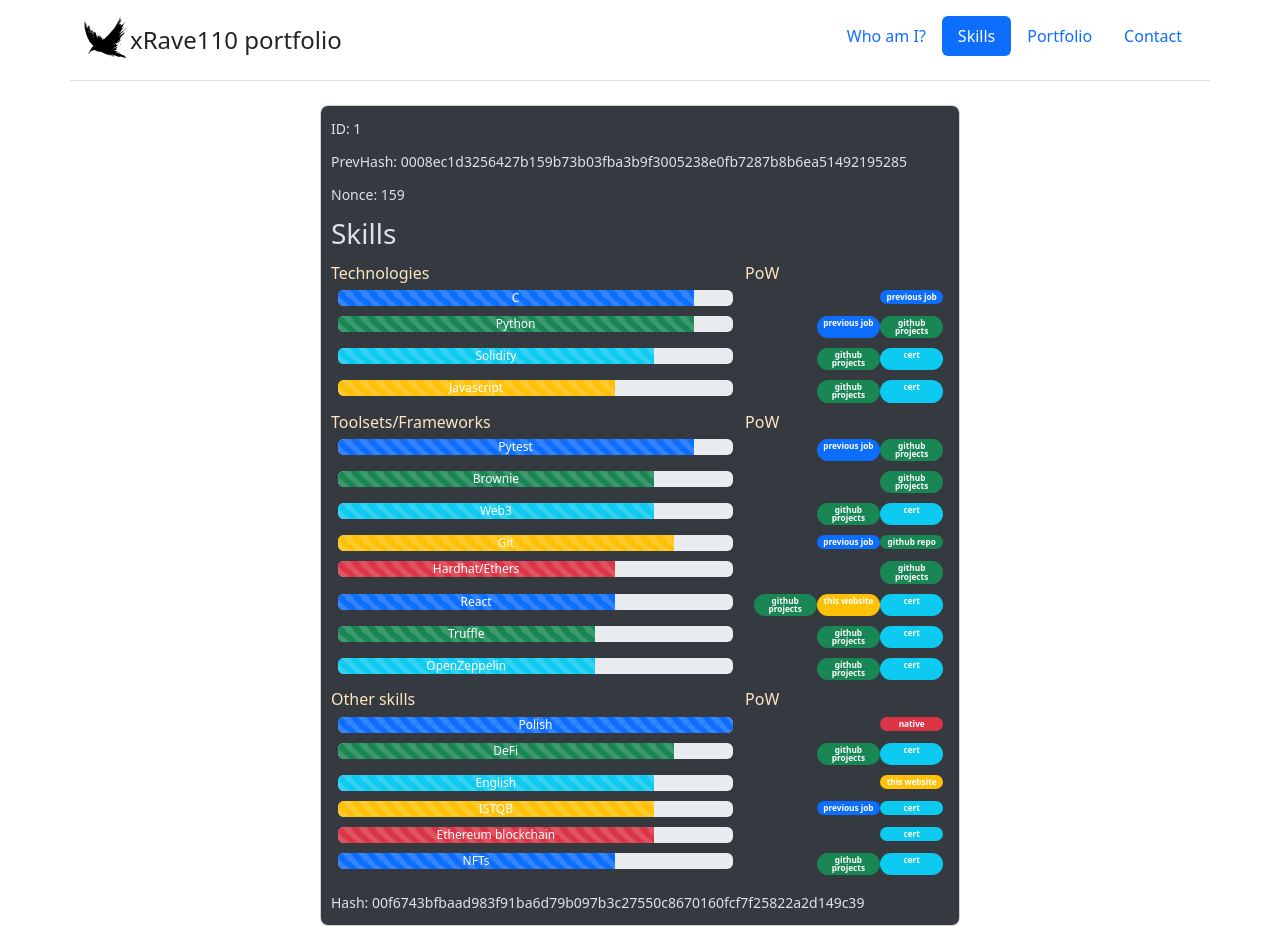
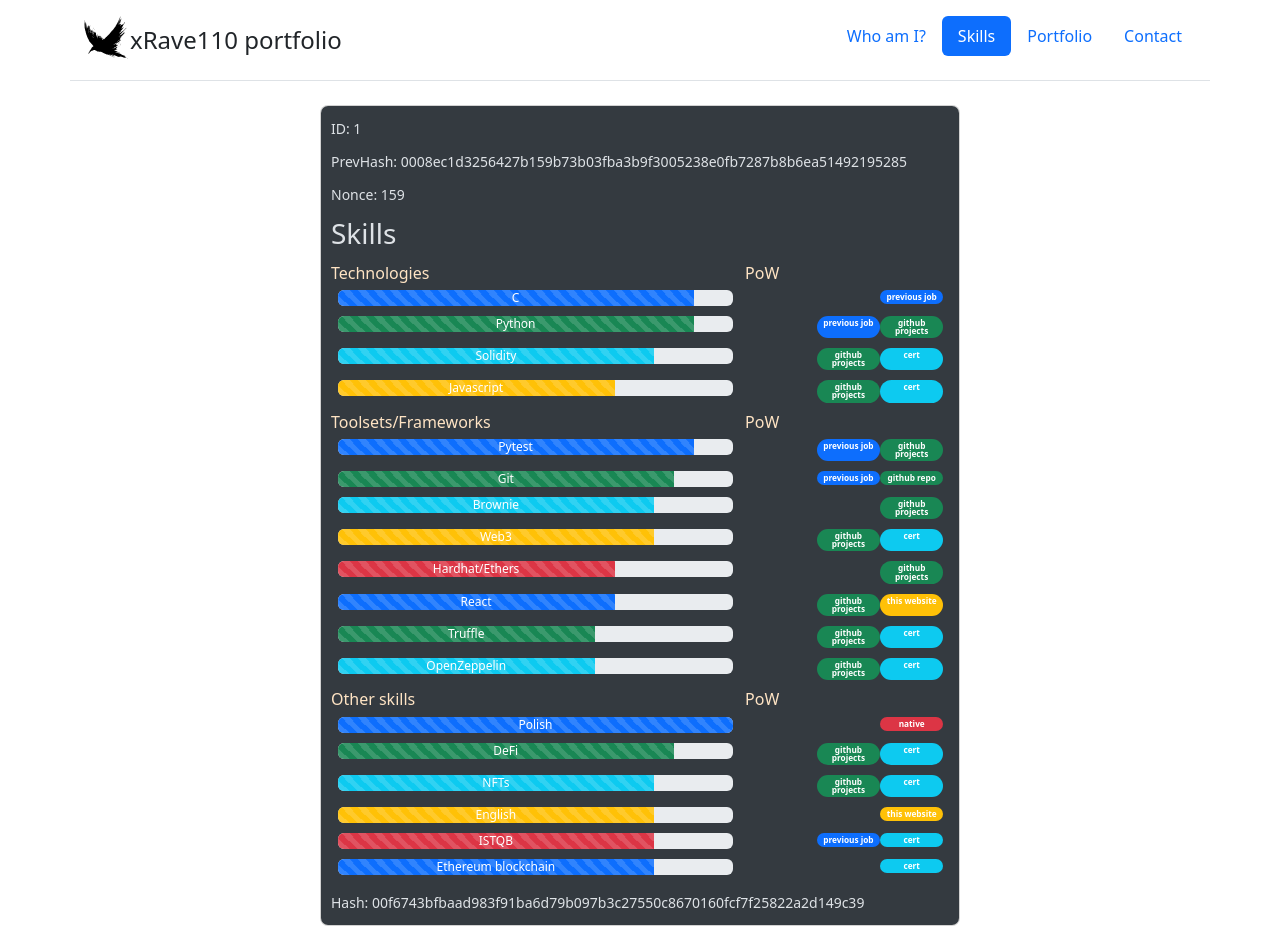
Before and after one commit to xrave110/portfolio, a React (Create React App) app: page / in a window 1280 px wide. Both pictures are taken after a click on the link "Skills". Built offline with nearby package versions, Linux system fonts and the light colour scheme.

Commit message:
Porfolio and skills update

```diff
--- a/src/components/blocks/Portfolio.js
+++ b/src/components/blocks/Portfolio.js
@@ -21,6 +21,16 @@ const Projects = ({ currentState }) => {
             'link': 'https://github.com/xrave110/flashloan'
         },
         {
+            'title': 'Multi Sig Vault',
+            'desc': 'Vault contract with multiple signatures with full unit tests',
+            'link': 'https://github.com/xrave110/MultiSigVault'
+        },
+        {
+            'title': 'OWNly Twitter',
+            'desc': 'Platform which allows to get funding for creators using NFTs - twitter feature',
+            'link': 'https://github.com/dukepat/OWNly_Twitter/tree/main/contracts'
+        },
+        {
             'title': 'User Dashboard',
             'desc': 'User dashboard created with moralis SDK',
             'link': 'https://github.com/xrave110/UserDashboard'
@@ -29,11 +39,6 @@ const Projects = ({ currentState }) => {
             'title': 'DeFi brownie',
             'desc': 'Full stack defi project with brownie',
             'link': 'https://github.com/xrave110/defi_brownie'
-        },
-        {
-            'title': 'Multi Sig Vault',
-            'desc': 'Vault contract with multiple signatures with full unit tests',
-            'link': 'https://github.com/xrave110/MultiSigVault'
         },
         {
             'title': 'DAO',
@@ -46,10 +51,11 @@ const Projects = ({ currentState }) => {
             'link': 'https://github.com/xrave110/Lottery'
         },
         {
-            'title': 'Knight Game',
-            'desc': 'Game with NFTs',
-            'link': 'https://github.com/xrave110/KnightGame'
+            'title': 'Box',
+            'desc': 'Fully configured contract visualising work of transparent proxy',
+            'link': 'https://github.com/xrave110/box'
         },
+
     ];
     const listOfCerts = [
         {
--- a/src/components/blocks/Skills.js
+++ b/src/components/blocks/Skills.js
@@ -31,6 +31,11 @@ const Skills = ({ currentState }) => {
         'pow': ['previous job', 'github projects']
     },
     {
+        'skill': 'Git',
+        'exp': 85,
+        'pow': ['previous job', 'github repo']
+    },
+    {
         'skill': 'Brownie',
         'exp': 80,
         'pow': ['github projects']
@@ -41,11 +46,6 @@ const Skills = ({ currentState }) => {
         'pow': ['github projects', 'cert']
     },
     {
-        'skill': 'Git',
-        'exp': 85,
-        'pow': ['previous job', 'github repo']
-    },
-    {
         'skill': 'Hardhat/Ethers',
         'exp': 70,
         'pow': ['github projects']
@@ -53,7 +53,7 @@ const Skills = ({ currentState }) => {
     {
         'skill': 'React',
         'exp': 70,
-        'pow': ['github projects', 'this website', 'cert']
+        'pow': ['github projects', 'this website']
     },
     {
         'skill': 'Truffle',
@@ -79,6 +79,11 @@ const Skills = ({ currentState }) => {
             'pow': ['github projects', 'cert']
         },
         {
+            'skill': 'NFTs',
+            'exp': 80,
+            'pow': ['github projects', 'cert']
+        },
+        {
             'skill': 'English',
             'exp': 80,
             'pow': ['this website']
@@ -92,11 +97,6 @@ const Skills = ({ currentState }) => {
             'skill': 'Ethereum blockchain',
             'exp': 80,
             'pow': ['cert']
-        },
-        {
-            'skill': 'NFTs',
-            'exp': 70,
-            'pow': ['github projects', 'cert']
         },
     ]
     function createInfo(skills) {
```
